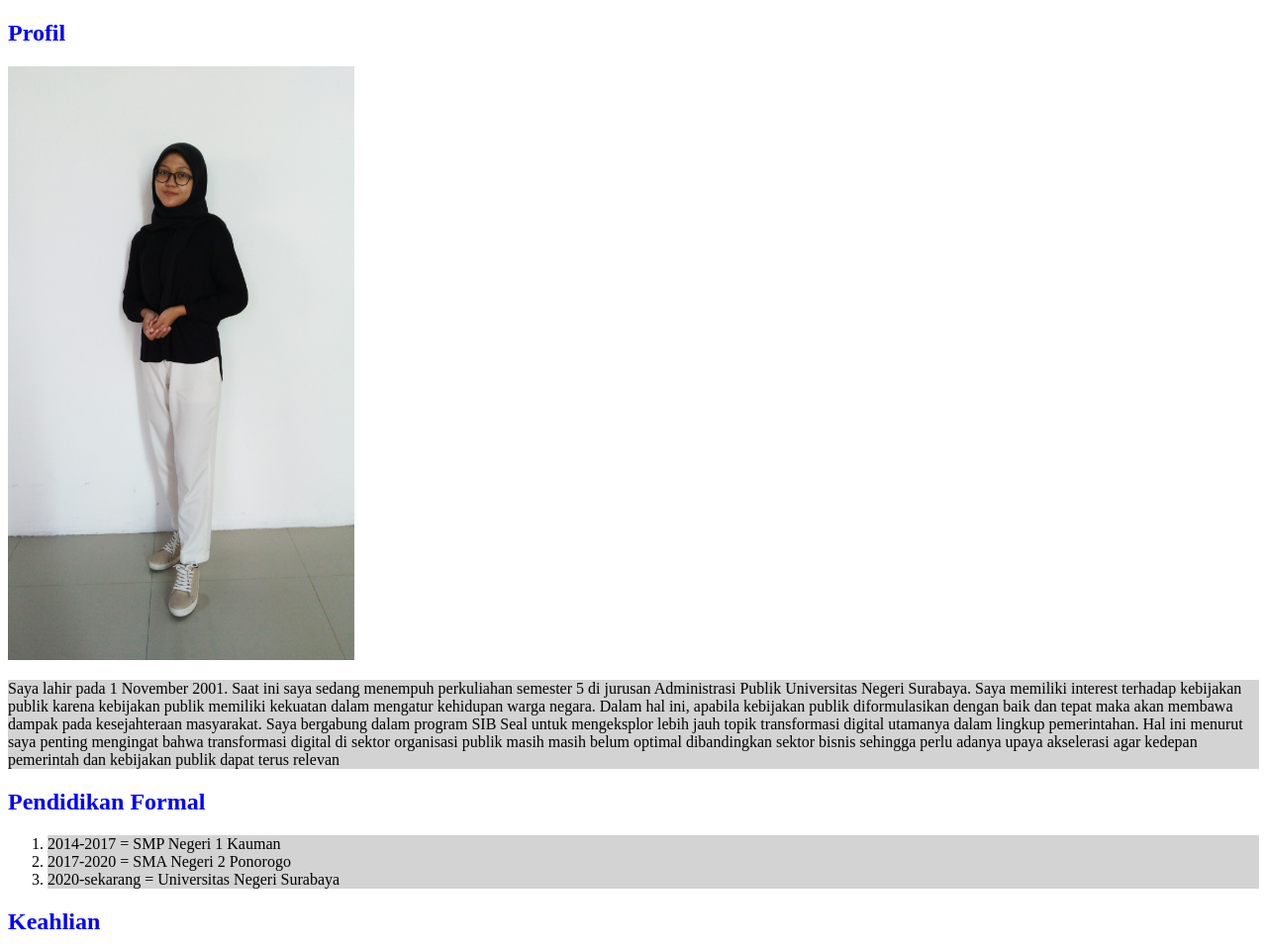
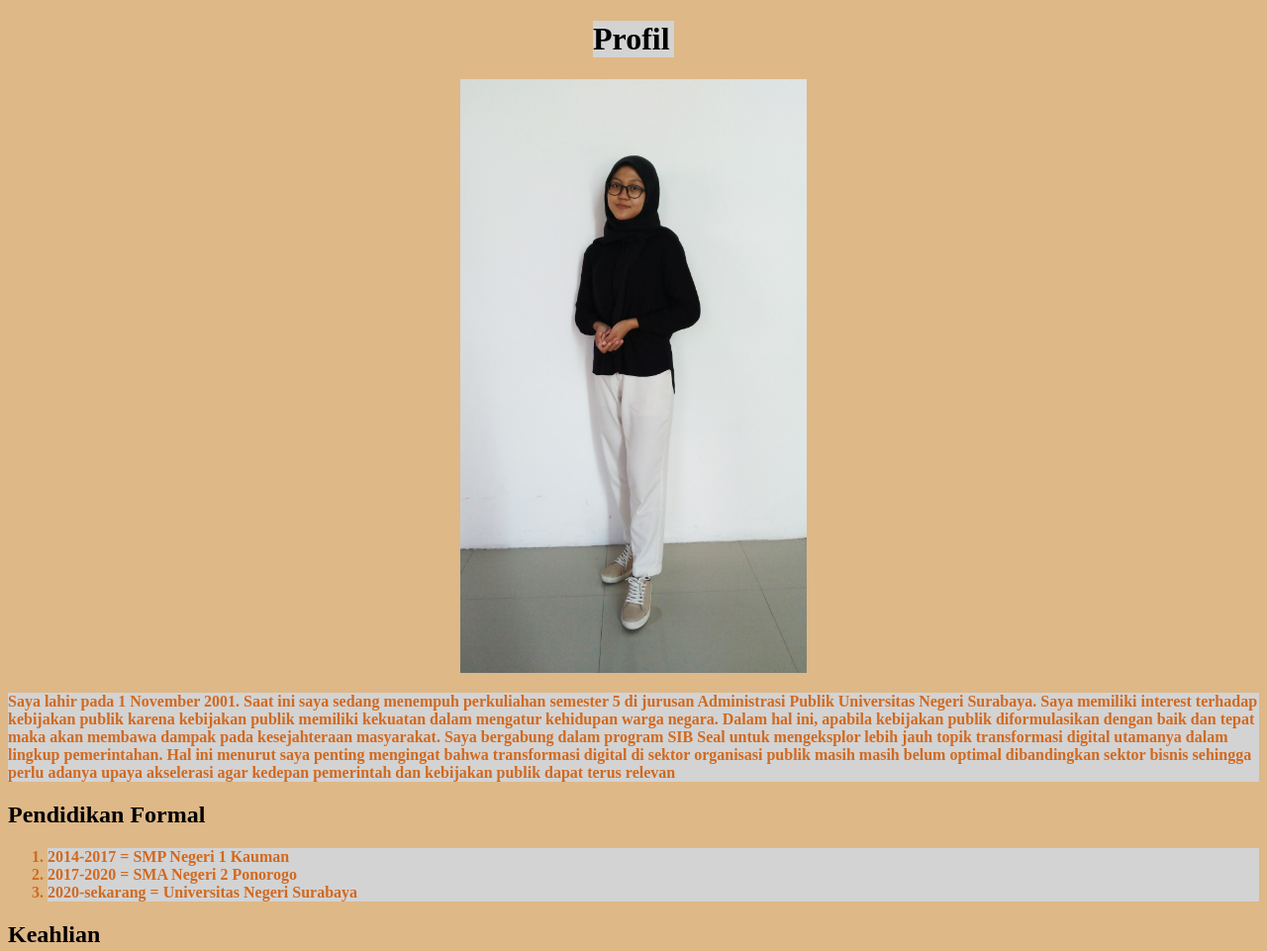
Before and after one commit to uminurh/web-basic-seal, a plain HTML site: page portofolio.html in a window 1280 px wide. Shown: the top 961 px of the page at 99% size. Drawn offline with Linux system fonts and the light colour scheme.

Commit message:
implementing CSS in bio and porto

```diff
--- a/portofolio.html
+++ b/portofolio.html
@@ -1,30 +1,33 @@
 <!DOCTYPE html>
 <html lang="en">
 <head>
+
+    <link rel="stylesheet" href="styles.css">
+
     <meta charset="UTF-8">
     <meta http-equiv="X-UA-Compatible" content="IE=edge">
     <meta name="viewport" content="width=device-width, initial-scale=1.0">
-    <title> Portofolio </title>
+    <title style="font-weight:bold;"> Portofolio </title>
 </head>
 <body>
-    <h2 style="color:blue;"> Profil </h2>
+    <h1 style="color:black;"> Profil </h1>
         <img src="edit.jpg" width ="350" height = "600">
         <p style="background-color:lightgray;"> Saya lahir pada 1 November 2001. Saat ini saya sedang menempuh perkuliahan semester 5 di jurusan Administrasi Publik Universitas Negeri Surabaya. Saya memiliki interest terhadap kebijakan publik karena kebijakan publik memiliki kekuatan dalam mengatur kehidupan warga negara. Dalam hal ini, apabila kebijakan publik diformulasikan dengan baik dan tepat maka akan membawa dampak pada kesejahteraan masyarakat. Saya bergabung dalam program SIB Seal untuk mengeksplor lebih jauh topik transformasi digital utamanya dalam lingkup pemerintahan. Hal ini menurut saya penting mengingat bahwa transformasi digital di sektor organisasi publik  masih masih belum optimal dibandingkan sektor bisnis sehingga perlu adanya upaya akselerasi agar kedepan pemerintah dan kebijakan publik dapat terus relevan </p>
 
-        <h2 style="color:blue;"> Pendidikan Formal</h2>
+        <h2 style="color:black;"> Pendidikan Formal</h2>
             <ol>
                 <li style="background-color:lightgray;"> 2014-2017 = SMP Negeri 1 Kauman </li>
                 <li style="background-color:lightgray;"> 2017-2020 = SMA Negeri 2 Ponorogo </li>
                 <li style="background-color:lightgray;"> 2020-sekarang = Universitas Negeri Surabaya</li>
             </ol>
-        <h2 style="color:blue;"> Keahlian </h2>
+        <h2 style="color:black;"> Keahlian </h2>
             <ol>
                 <li style="background-color:lightgray;"> Paper Writing </li>
                 <li style="background-color:lightgray;"> Policy Analysis  </li>
                 <li style="background-color:lightgray;"> English Speech </li>
             </ol>
 
-            <h2 style="color:blue;"> Pengalaman Organisasi </h2>
+            <h2 style="color:black;"> Pengalaman Organisasi </h2>
                 <table border = "1">
                     <tr>
                         <th> No </th>
@@ -51,7 +54,7 @@
                         <td> 2022 - sekarang </td>
                     </tr>
                 </table>
-         <h2 style="color:blue;"> Kontak </h2>
+         <h2 style="color:black;"> Kontak </h2>
         <a href = "https://id.linkedin.com/in/umi-nur-habibah-46b3b2234/in?trk=people-guest_people_search-card">Visit My Linkedin</a>
 </body>
 </html>
--- /dev/null
+++ b/styles.css
@@ -0,0 +1,24 @@
+h1 {
+    background:lightgray;
+    width:82px;
+    margin-left: auto;
+    margin-right: auto;
+
+}
+body {
+    background-color:burlywood;
+    color:#d2691e;
+    font-size: 50 px;
+    font-weight: bold;
+    text-align:left;
+}
+
+img {
+    display: block;
+    width: 350px;
+    margin-top: 15pt;
+    margin-bottom:15pt;
+    margin-left: auto;
+    margin-right: auto;
+
+}
```
Also changed, not shown: latih.html (+18 -11 lines).
